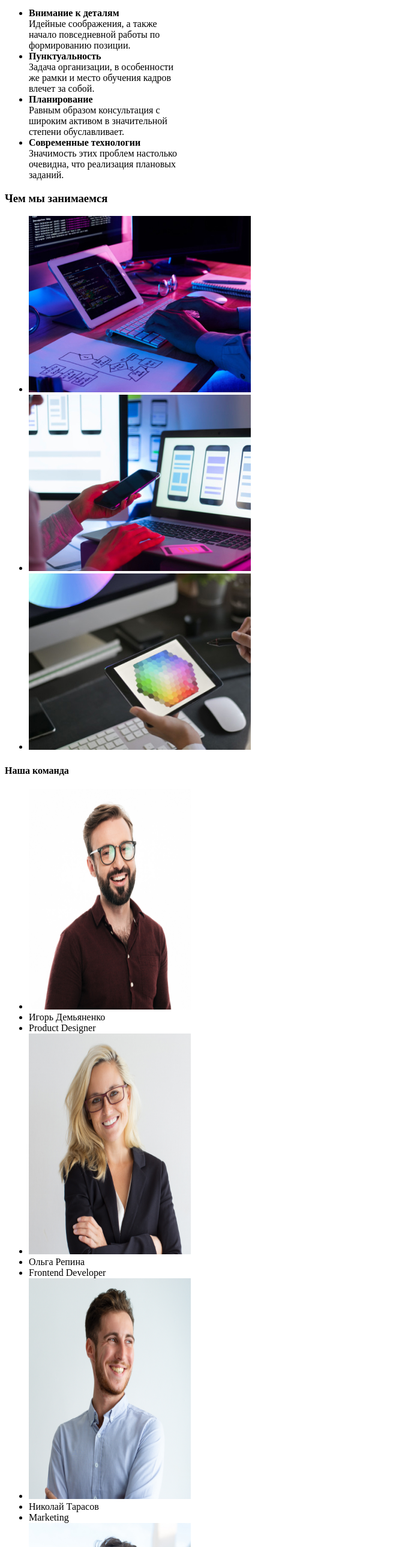
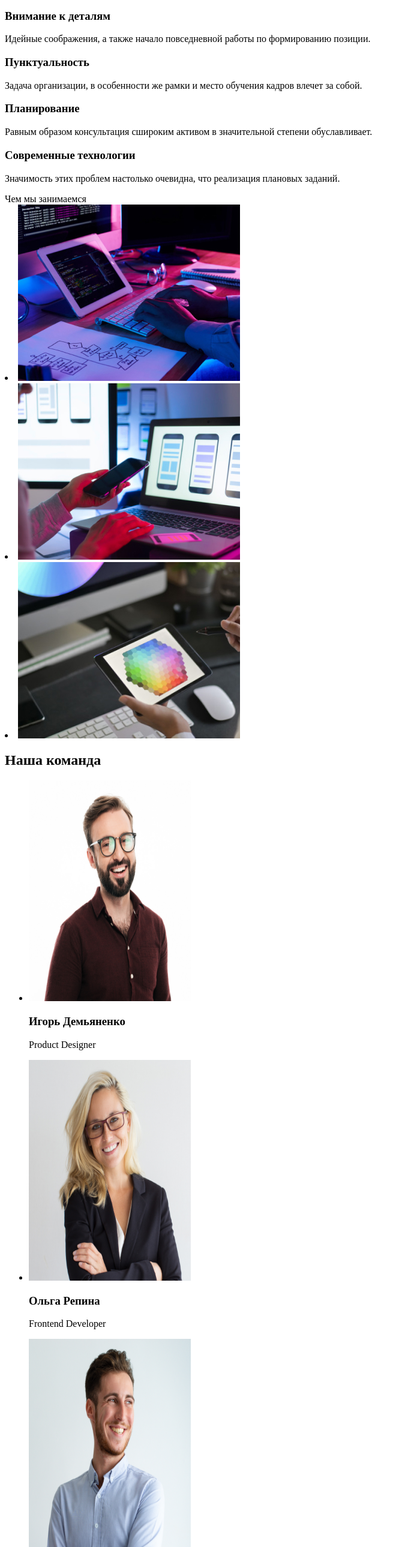
Before and after one commit to Larisa1489/goit-markup-hw-01, a plain HTML site: page index.html in a window 1280 px wide. Shown: the part 221-2800 px from the top of the page at 60% size, without its empty margins (0-675 px from the left). Drawn offline with Linux system fonts and the light colour scheme.

Commit message:
Изменения в проекте

```diff
--- a/index.html
+++ b/index.html
@@ -30,63 +30,52 @@
       </section>
       <section>
         <h2 hidden>Преимущества компании</h2>
+        <h3>Внимание к деталям</h3>
+        <p>Идейные соображения, а также начало повседневной работы по формированию позиции.</p>
+
+        <h3>Пунктуальность</h3>
+        <p>Задача организации, в особенности же рамки и место обучения кадров влечет за собой.</p>
+
+        <h3>Планирование</h3>
+        <p>Равным образом консультация сшироким активом в значительной степени обуславливает.</p>
+        <h3>Современные технологии</h3>
+        <p>Значимость этих проблем настолько очевидна, что реализация плановых заданий.</p>
+      </section>
+      <section>
+        <h22>Чем мы занимаемся</h22
         <ul>
-          <li>
-            <b>Внимание к деталям</b> <br />Идейные соображения, а также<br />начало повседневной
-            работы по<br />
-            формированию позиции.
-          </li>
-          <li>
-            <b>Пунктуальность</b> <br />Задача организации, в особенности<br />
-            же рамки и место обучения кадров<br />влечет за собой.
-          </li>
-          <li>
-            <b>Планирование</b> <br />
-            Равным образом консультация с<br />
-            широким активом в значительной<br />
-            степени обуславливает.
-          </li>
-          <li>
-            <b>Современные технологии</b><br />
-            Значимость этих проблем настолько<br />очевидна, что реализация плановых<br />заданий.
-          </li>
+          <li><img src="images/photo1.jpg" alt="компьютер1" width="370" height="294" /></li>
+          <li><img src="images/photo2.jpg" alt="ноутбук и телефон2" width="370" height="294" /></li>
+          <li><img src="images/photo3.jpg" alt="планшет3" width="370" height="294" /></li>
         </ul>
       </section>
       <section>
-        <h3>Чем мы занимаемся</h3>
-        <ul>
-          <li><img src="images/photo1.jpg" alt="content photo1" width="370" height="294" /></li>
-          <li><img src="images/photo2.jpg" alt="content photo2" width="370" height="294" /></li>
-          <li><img src="images/photo3.jpg" alt="content photo3" width="370" height="294" /></li>
-        </ul>
-      </section>
-      <section>
-        <h4>Наша команда</h4>
+        <h2>Наша команда</h2>
         <ul>
           <li><img src="./images/img4.jpg" alt="team photo4jpg" width="270" height="368" /></li>
-          <li>Игорь Демьяненко</li>
-          <li lang="en">Product Designer</li>
+          <h3>Игорь Демьяненко</h3>
+           <p lang="en">Product Designer</p>
 
           <li><img src="./images/img-5.jpg" alt="team photo5" width="270" height="368" /></li>
-          <li>Ольга Репина</li>
-          <li lang="en">Frontend Developer</li>
+         <h3> Ольга Репина</h3>
+          <p lang="en">Frontend Developer</p>
           <li><img src="./images/img-6.jpg" alt="team photo6" width="270" height="368" /></li>
-          <li>Николай Тарасов</li>
-          <li lang="en">Marketing</li>
+         <h3> Николай Тарасов</h3>
+          <p lang="en">Marketing<</p>
           <li><img src="./images/img-7.jpg" alt="team photo7" width="270" height="368" /></li>
-          <li>Михаил Ермаков</li>
-          <li lang="en">UI Designer</li>
+          <h3> Михаил Ермаков</h3>
+          <p lang="en">UI Designer</p>
         </ul>
       </section>
     </main>
     <!-- MAIN section -->
     <!-- FOOTER section -->
     <footer>
+        <a href="/"> WebStudio </a>
       <address>
-        <a href="/"> WebStudio </a>
-        <p>г. Киев, пр-т Леси Украинки, 26</p>
-        <p><a href="mailto:info@example.com">info@devstudio.com</a></p>
-        <p><a href="tel:380991111111 ">+38 099 111 11 11</a></p>
+       <p>г. Киев, пр-т Леси Украинки, 26</p>
+        <a href="mailto:info@example.com">info@devstudio.com</a>
+        <a href="tel:380991111111 ">+38 099 111 11 11</a>
       </address>
     </footer>
 
```
